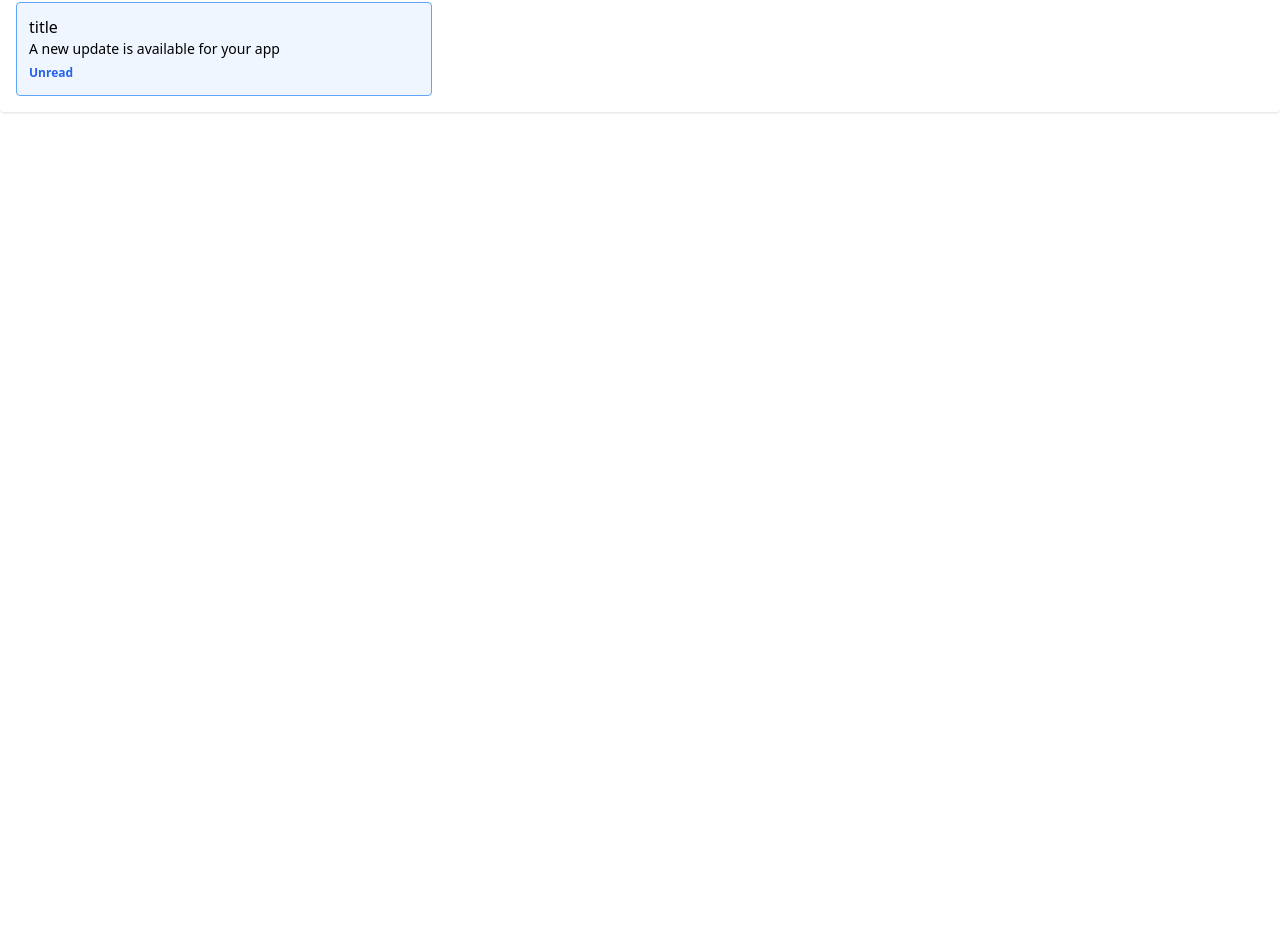
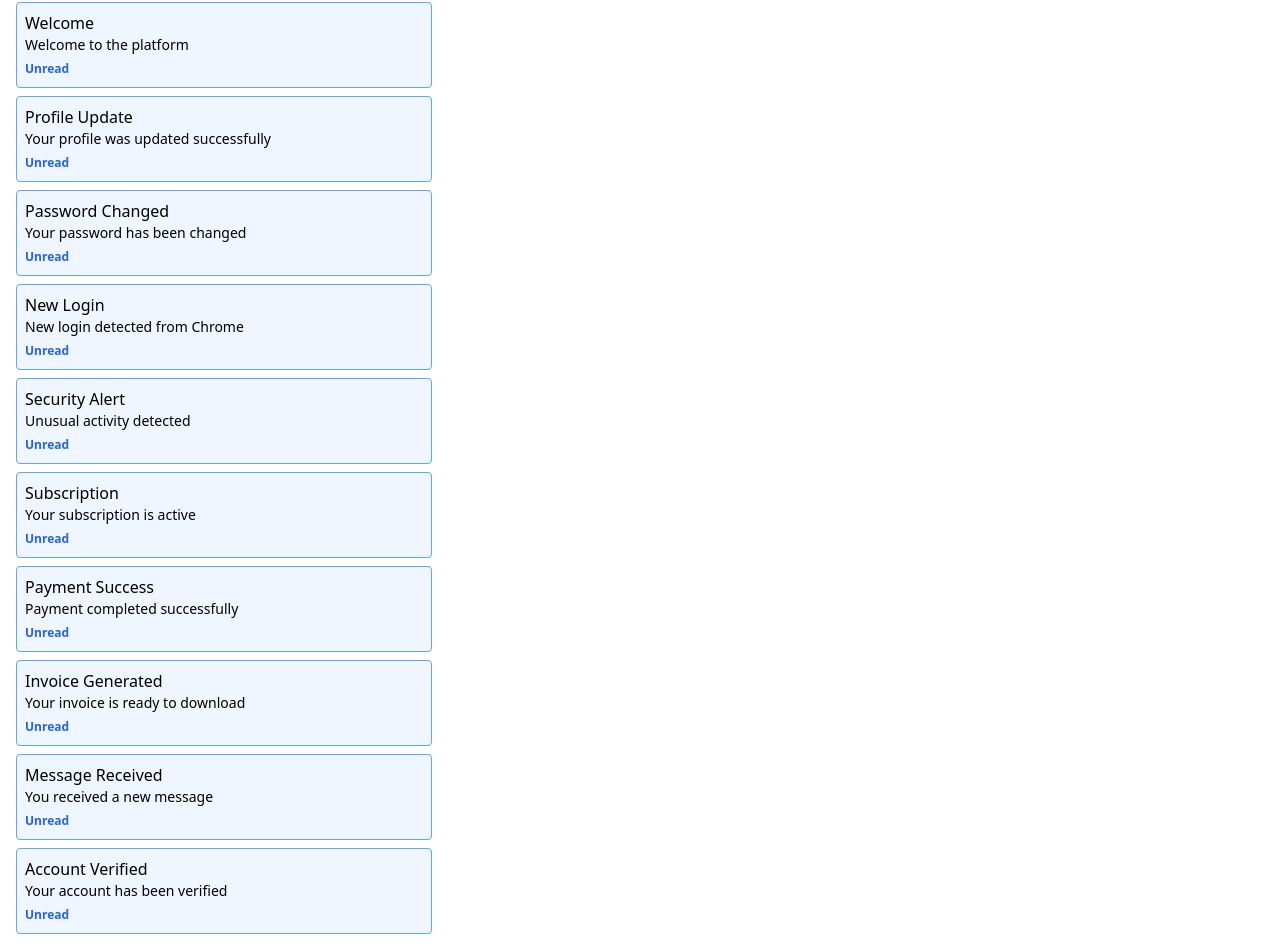
Before and after one commit to arjun-sthanave/reactPractice, a React (Vite) app in the folder timer/: page / in a window 1280 px wide. Shown: the part 94-1046 px from the top of the page. Before the commit the page ends 800 px from the top, so only its background shows below. Built offline with nearby package versions, Linux system fonts and the light colour scheme.

Commit message:
pagination added

```diff
--- a/timer/src/component/Cards.jsx
+++ b/timer/src/component/Cards.jsx
@@ -1,18 +1,96 @@
-import React from 'react'
+import React, { useState } from 'react'
 
 const Cards = () => {
+    const data = [
+  { id: 1, title: "Welcome", desc: "Welcome to the platform", unread: true },
+  { id: 2, title: "Profile Update", desc: "Your profile was updated successfully", unread: true },
+  { id: 3, title: "Password Changed", desc: "Your password has been changed", unread: false },
+  { id: 4, title: "New Login", desc: "New login detected from Chrome", unread: true },
+  { id: 5, title: "Security Alert", desc: "Unusual activity detected", unread: true },
+  { id: 6, title: "Subscription", desc: "Your subscription is active", unread: false },
+  { id: 7, title: "Payment Success", desc: "Payment completed successfully", unread: false },
+  { id: 8, title: "Invoice Generated", desc: "Your invoice is ready to download", unread: true },
+  { id: 9, title: "Message Received", desc: "You received a new message", unread: true },
+  { id: 10, title: "Account Verified", desc: "Your account has been verified", unread: false },
+
+  { id: 11, title: "App Update", desc: "New app version available", unread: true },
+  { id: 12, title: "Reminder", desc: "Don’t forget to complete your profile", unread: true },
+  { id: 13, title: "Team Invite", desc: "You were invited to join a team", unread: true },
+  { id: 14, title: "Task Assigned", desc: "A new task has been assigned to you", unread: false },
+  { id: 15, title: "Comment Added", desc: "Someone commented on your post", unread: true },
+  { id: 16, title: "File Uploaded", desc: "A file was uploaded successfully", unread: false },
+  { id: 17, title: "Storage Alert", desc: "You are running out of storage", unread: true },
+  { id: 18, title: "Plan Expiring", desc: "Your plan will expire soon", unread: true },
+  { id: 19, title: "Feedback", desc: "New feedback received", unread: false },
+  { id: 20, title: "System Update", desc: "System maintenance scheduled", unread: true },
+
+  { id: 21, title: "Login Success", desc: "You logged in successfully", unread: false },
+  { id: 22, title: "Email Changed", desc: "Your email address was updated", unread: true },
+  { id: 23, title: "Backup Completed", desc: "Your backup completed successfully", unread: false },
+  { id: 24, title: "New Feature", desc: "Check out the new feature we added", unread: true },
+  { id: 25, title: "Warning", desc: "Multiple failed login attempts", unread: true },
+  { id: 26, title: "Survey", desc: "Please complete the user survey", unread: false },
+  { id: 27, title: "Admin Message", desc: "Message from system admin", unread: true },
+  { id: 28, title: "Role Updated", desc: "Your user role was updated", unread: false },
+  { id: 29, title: "Session Expired", desc: "Your session has expired", unread: true },
+  { id: 30, title: "Logout", desc: "You logged out successfully", unread: false },
+];
+
+const [page, setPage] = useState(1);
+
+  const totalPages = Math.ceil(data.length / 10);
+  const startIndex = (page - 1) * 10;
+  const currentCards = data.slice(
+    startIndex,
+    startIndex + 10
+  );
   return (
      <div className="w-full bg-white rounded shadow p-4 space-y-3">
 
         <div className="w-full gap-2 flex flex-col items-start">
-          <div className="p-3 w-1/3  rounded cursor-pointer border transition bg-blue-50 border-blue-400">
-               <h3 className="font-medium">title</h3>
-          <p className="text-sm">A new update is available for your app</p>
+          {
+            currentCards.map((item,index)=>(
+                <div className="p-2 w-1/3  rounded cursor-pointer border transition bg-blue-50 border-blue-400">
+               <h3 className="font-medium">{item.title}</h3>
+          <p className="text-sm">{item.desc}</p>
 
            <span className="text-xs text-blue-600 font-semibold">
               Unread
             </span>
           </div>
+            ))
+          }
+              <div className="flex justify-center items-center gap-2 pt-4">
+        <button
+          disabled={page === 1}
+          onClick={() => setPage((p) => p - 1)}
+          className="px-3 py-1 border rounded disabled:opacity-50"
+        >
+          Prev
+        </button>
+
+        {Array.from({ length: totalPages }).map((_, i) => (
+          <button
+            key={i}
+            onClick={() => setPage(i + 1)}
+            className={`px-3 py-1 border rounded ${
+              page === i + 1
+                ? "bg-black text-white"
+                : ""
+            }`}
+          >
+            {i + 1}
+          </button>
+        ))}
+
+        <button
+          disabled={page === totalPages}
+          onClick={() => setPage((p) => p + 1)}
+          className="px-3 py-1 border rounded disabled:opacity-50"
+        >
+          Next
+        </button>
+      </div>
         </div>
     </div>
   )
--- a/timer/src/component/Nav.jsx
+++ b/timer/src/component/Nav.jsx
@@ -2,9 +2,9 @@ import { Bell, CircleUserRound } from "lucide-react";
 
 const Nav = () => {
   return (
-    <nav className="w-full h-16 bg-black text-white px-6 flex items-center justify-between">
+    <nav className="w-full h-16 bg-black text-white p-6 flex items-center justify-between">
 
-      {/* LEFT: Icons */}
+
 
 
       <h1 className="text-xl font-bold tracking-wide">
```
